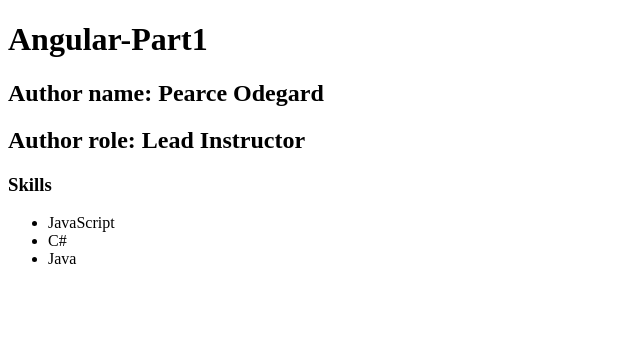
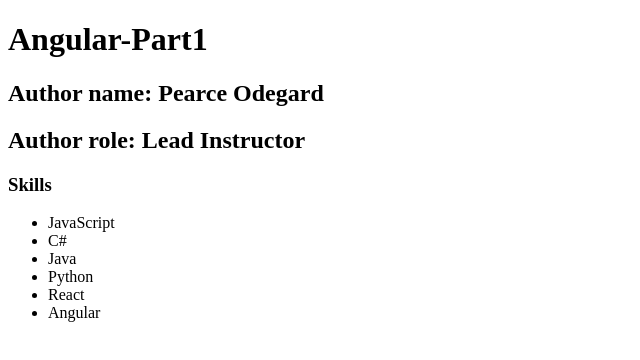
Before and after one commit to ClearedTalent2022/Angular-Part-3-Lecture, an Angular app: page / in a window 1280 px wide. Shown: the top 360 px of the page, without its empty margins (0-640 px from the left). Built offline with nearby package versions, Linux system fonts and the light colour scheme.

Commit message:
Added ngFor to skills-list

```diff
--- a/src/app/skills-list/skills-list.component.html
+++ b/src/app/skills-list/skills-list.component.html
@@ -1,6 +1,6 @@
 <h3>Skills</h3>
 <ul>
-    <li>{{ languages[0] }}</li>
-    <li>{{ languages[1] }}</li>
-    <li>{{ languages[2] }}</li>
+    <!-- for(let i = 0; i < languages.length; i++) -->
+    <!-- for(let language of languages) -->
+    <li *ngFor="let language of languages">{{ language }}</li>
 </ul>
--- a/src/app/skills-list/skills-list.component.ts
+++ b/src/app/skills-list/skills-list.component.ts
@@ -10,7 +10,10 @@
   languages: string[] = [
     "JavaScript",
     "C#",
-    "Java"
+    "Java",
+    "Python",
+    "React",
+    "Angular"
   ]
 
   constructor() { }
```
